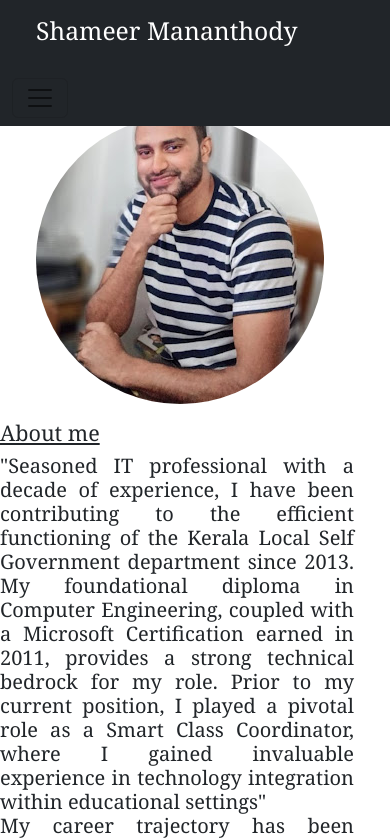
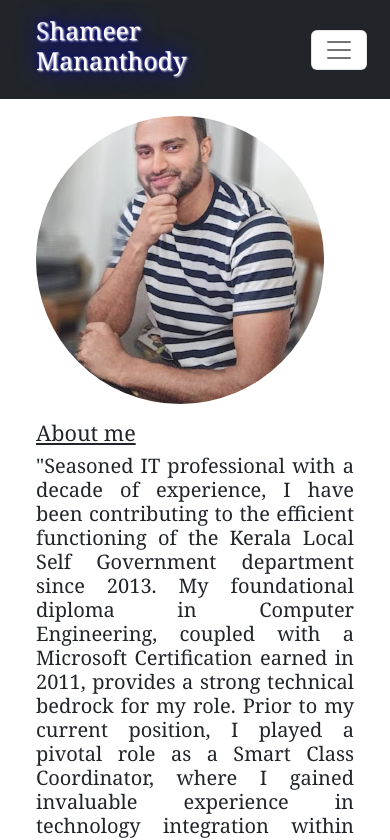
Before and after one commit to shmrmhmdm/profile, a plain HTML site: page index.html in a window 390 px wide. Shown: the top 840 px of the page. Drawn offline with nearby package versions, Linux system fonts and the light colour scheme.

Commit message:
Style updated

```diff
--- a/index.html
+++ b/index.html
@@ -13,21 +13,21 @@
 <body>
 <header class="bg-dark" style="position: fixed;width: 100%; z-index: 1;" >
     <div class="row text-white">
-        <div class="col-md-6 p-3 ps-5">
+        <div class="col-md-6 col-9 p-3 ps-5">
             <h2 id="myname"><span class="S-word">S</span>hameer Mananthody</h2>
         </div>
         <!-- Navbar Started Here -->
-        <div class="col-md-6 my-auto">
-            <nav class="navbar navbar-expand-lg ">
-                <div class="container-fluid">
+        <div class="col-md-6 col-3 my-auto">
+            <nav class="navbar navbar-expand-lg navbar-light">
+                <!-- <div class="container-fluid"> -->
 
-                  <button class="navbar-toggler" type="button" data-toggle="collapse" data-target="#navbarSupportedContent" aria-controls="navbarSupportedContent" aria-expanded="true" aria-label="Toggle navigation">
+                  <button class="navbar-toggler" type="button" data-toggle="collapse" data-target="#navbarSupportedContent" aria-controls="navbarSupportedContent" aria-expanded="false" aria-label="Toggle navigation">
                     <span class="navbar-toggler-icon"></span>
                   </button>
 
                   <div class="collapse navbar-collapse" id="navbarSupportedContent">
-                    <ul class="navbar-nav me-auto mb-2 mb-lg-0 ms-auto">
-                      <li class="nav-item">
+                    <ul class="navbar-nav ml-auto"> <!-- me-auto mb-2 mb-lg-0 ms-auto -->
+                      <li class="nav-item ">
 
                         <a class="nav-link active text-white" aria-current="page" href="#aboutme">Home</a>
                           </li>
@@ -45,7 +45,7 @@
                           </li>
                     </ul>
                   </div>
-                </div>
+                <!-- </div> -->
               </nav>
         </div>
         <!-- Navbar End Here -->
@@ -57,7 +57,7 @@
                 <img src="./images/shameer.jpg" alt="My Image" class="img-fluid rounded-circle align-items-center" >
             </div>
             <!-- Personal Paragraph Start Here -->
-            <div class="col-md-9 pe-5">
+            <div class="col-md-9 pe-5 ps-5">
                 <h4><u>About me</u></h4>
                 <h5>"Seasoned IT professional with a decade of experience,
                   I have been contributing to the efficient functioning of the
--- a/personalstyle.css
+++ b/personalstyle.css
@@ -12,10 +12,19 @@ p{
     word-spacing: -0.1em;
 }
 #myname{
-
-  /* text-shadow: 10px 25px 4px rgba(198, 199, 195, 0.973) */
+    color: white;
+  text-shadow: 1px 1px 2px white,0 0 25px blue, 0 0 5px darkblue;
 }
 .S-word{
     font-family:Cambria, Cochin, Georgia, Times, 'Times New Roman', serif;
 
 }
+img{
+    opacity: .9;
+}
+    img:hover{
+        opacity: 2.0;
+    }
+.navbar-toggler{
+    background-color: white;
+}
```
